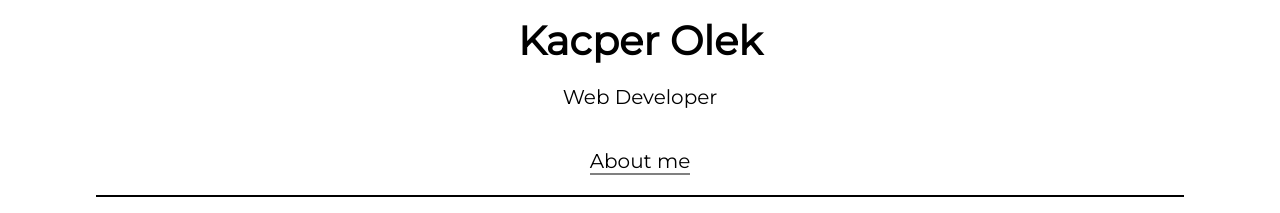
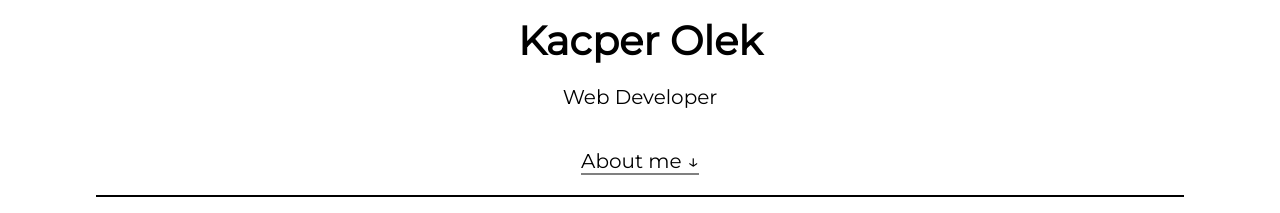
Before and after one commit to Shavrin/Shavrin.github.io, a React (Create React App) app: page / in a window 1280 px wide. Shown: the top 213 px of the page. Built offline with nearby package versions, Linux system fonts and the light colour scheme.

Commit message:
added arrow for about me

```diff
--- a/src/Components/Header.js
+++ b/src/Components/Header.js
@@ -16,7 +16,7 @@ class Header extends React.Component {
             <header>
                 <h1>Kacper Olek</h1>
                 <p>Web Developer</p>
-                <p className="aboutMe" onClick={this.toggleAbout.bind(this)}>About me</p>
+                <p className="aboutMe" onClick={this.toggleAbout.bind(this)}>About me {this.state.aboutExpanded ? <>&uarr;</> : <>&darr;</>}</p>
                 <div className={"line" + (this.props.animate ? " animate" : "")}></div>
                 <div className={'aboutMeSection' + (this.state.aboutExpanded ? ' expanded' : "")}>
                     <p>Hi, I'm Kacper!</p>
```
